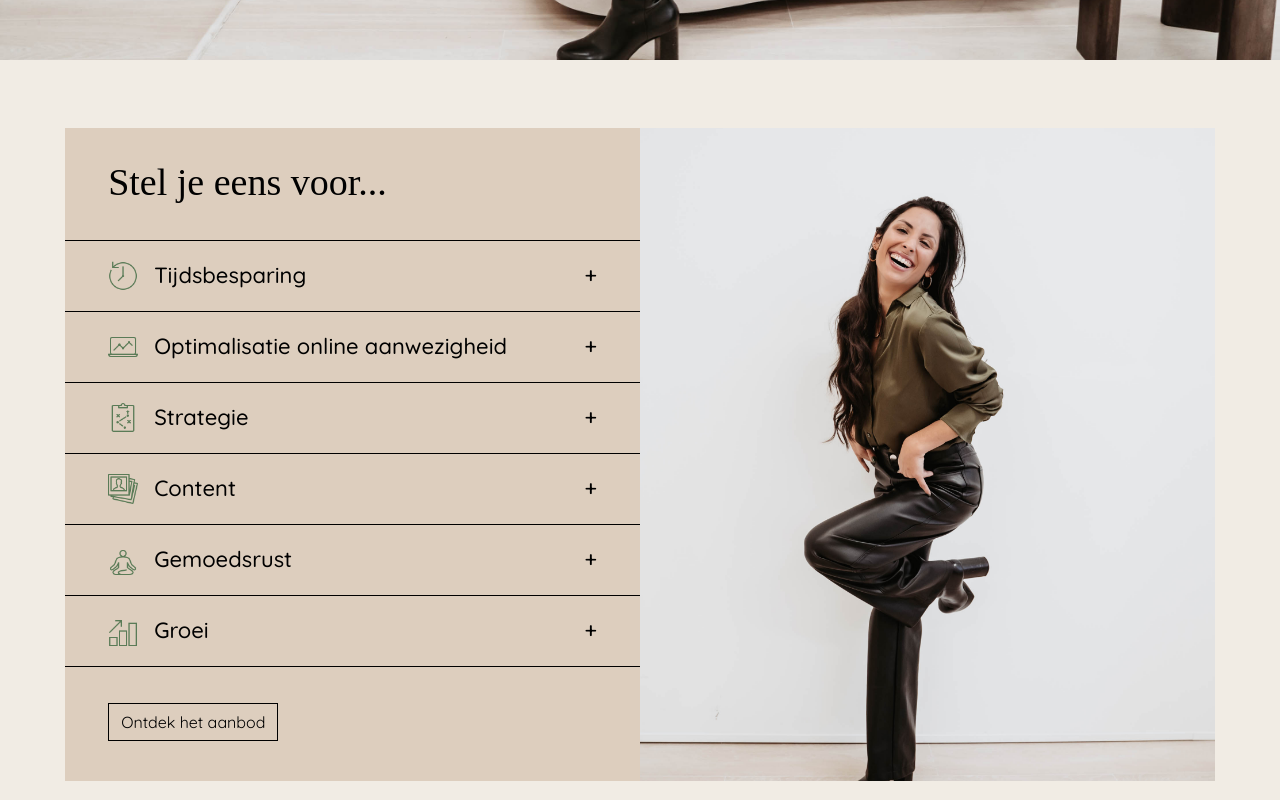
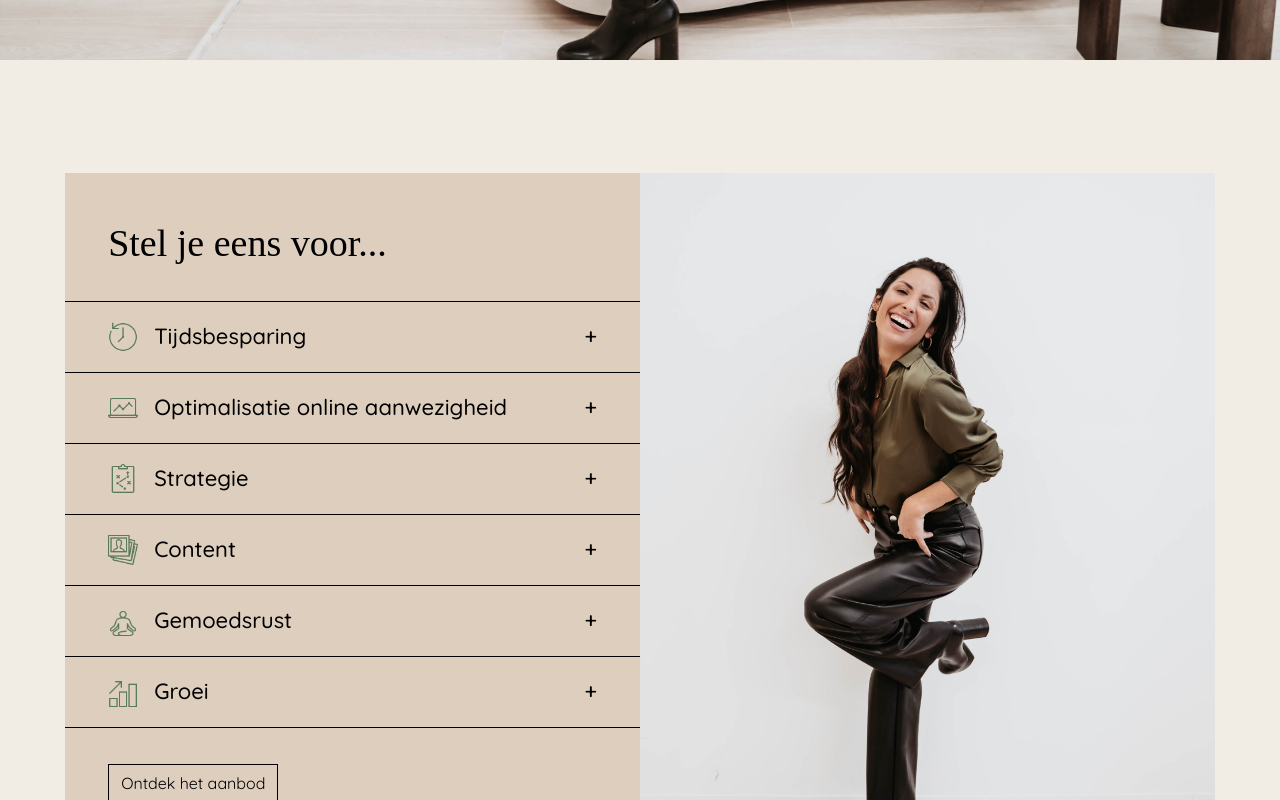
Before and after one commit to dannyfrelink/portfolio-rani, a React (Create React App) app: page / in a window 1280 px wide. Shown: the part 740-1540 px from the top of the page. Built offline with nearby package versions, Linux system fonts and the light colour scheme; a web font is replaced by a local one.

Commit message:
update: increase margins and padding on screenSize change

```diff
--- a/src/App.css
+++ b/src/App.css
@@ -100,7 +100,7 @@ a {
 
 .dark-background {
 	background-color: var(--nude-medium);
-	padding: 2rem 0 2.5rem;
+	padding: clamp(2rem, 4.27vw, 3rem) 0 clamp(2.5rem, 5.33vw, 3.5rem);
 }
 
 /* Header styling */
@@ -164,7 +164,7 @@ header nav li {
 
 /* Main styling */
 main > *:nth-child(even) {
-	margin: 4rem 0;
+	margin: clamp(4rem, 8.53vw, 8rem) 0;
 }
 
 /* Main content Intro styling */
@@ -431,7 +431,7 @@ main #process div section article {
 main #contact {
 	width: 85%;
 	max-width: 455px;
-	margin: 0 auto 4rem;
+	margin: 0 auto clamp(4rem, 8.53vw, 8rem);
 }
 
 main #contact img {
@@ -830,7 +830,6 @@ footer {
 		position: relative;
 		width: 90%;
 		max-width: 1150px;
-		margin-bottom: 4rem;
 	}
 
 	main #contact img {
```
